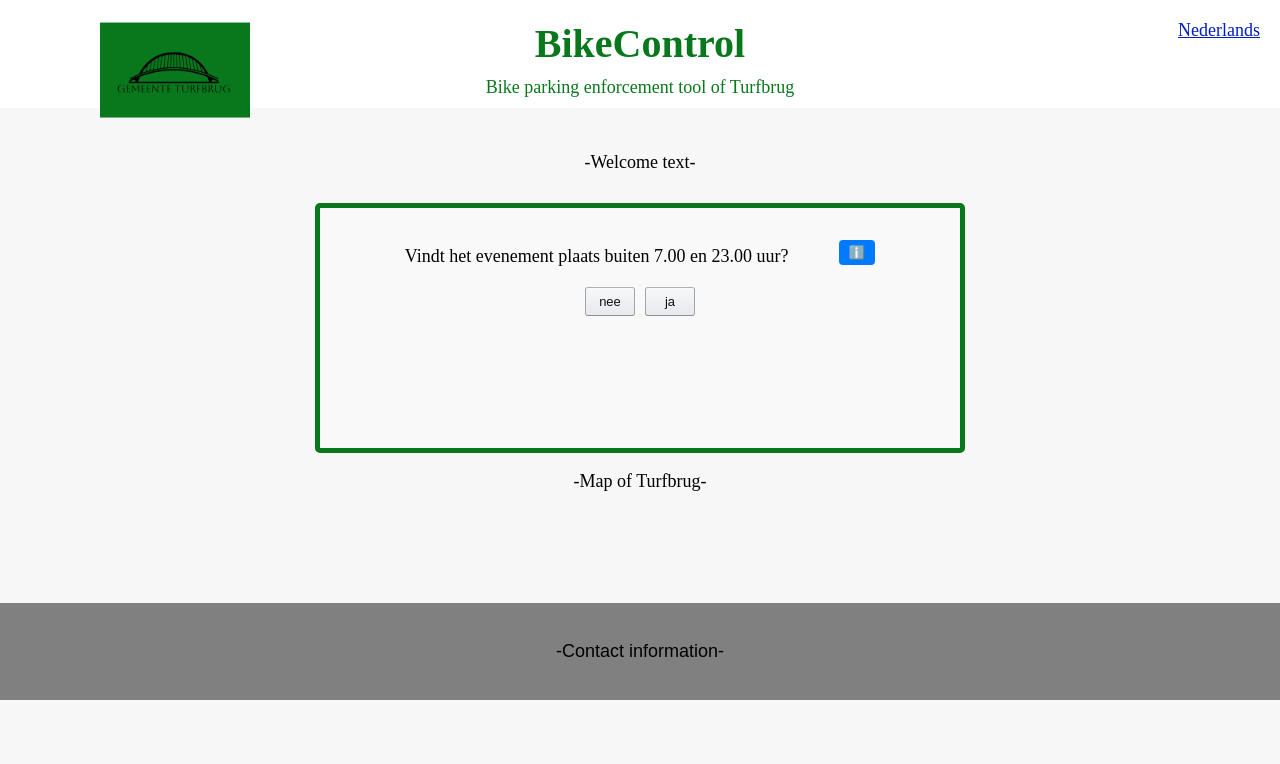
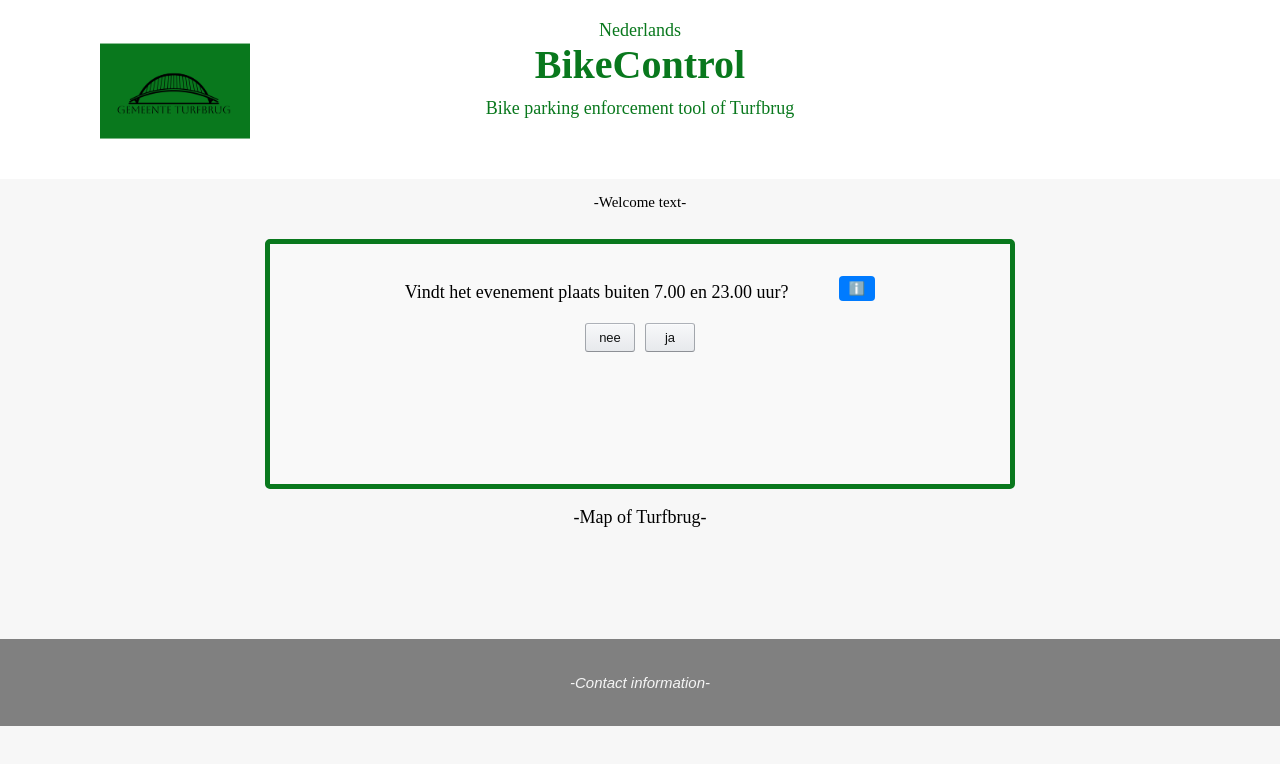
Before and after one commit to Dikke10/Handhaving_Turfbrug, a plain HTML site: page EnglishPage.html in a window 1280 px wide. Drawn offline with Linux system fonts and the light colour scheme; files whose address does not match are found by name.

Commit message:
Update stylesheet.css
v3

```diff
--- a/stylesheet.css
+++ b/stylesheet.css
@@ -29,14 +29,17 @@ header {
     align-items: center;
     text-align: center;
     padding-top: 20px;
+    padding-bottom: 50px;
 }
 
 footer {
     background-color: #808080;
-    color: black;
+    color: whitesmoke;
     text-align: center;
     padding: 20px;
     font-family: Arial, Helvetica, sans-serif;
+    font-style: italic;
+    font-size: 15px;
     flex-shrink: 0;
     margin-bottom: 0;
 }
@@ -45,14 +48,7 @@ footer {
     flex:1;
 }
 
-.language {
-    position: absolute;
-    top: 20px;
-    right: 20px;
-    margin:0;
-    text-decoration: underline;
-    color:#001dc3;
-}
+
 
 .header-content {
     position: relative;
@@ -90,11 +86,12 @@ header p:nth-child(3) {
 
         /* Welkomstekst*/
 .welkomsTekst {
-    padding: 16%;
-    padding-top: 2%;
+   padding-left: 10%;
+   padding-right: 10%;
     padding-bottom: 1%;
     text-align: center;
-    font-size: 18px;
+    font-size: 15px;
+
 }
 #Welkom2 {
     font-size: 15px;
@@ -107,13 +104,14 @@ header p:nth-child(3) {
     border: 5px solid #09781d;
     border-radius: 5px;
     background-color: #f9f9f9;
-    width: 600px;
+    width: 700px;
     height:200px;
     margin: 0 auto;
 }
 
 #beslisboom p { /* p bevat de vragen van de beslisboom */
     margin-bottom: 10px;
+    text-align: center;
 }
 
 #beslisboom ul { /* ul is de unorganised list */
@@ -159,7 +157,7 @@ header p:nth-child(3) {
             color: #fff;
             text-align: center;
             border-radius: 6px;
-            padding: 5px 0;
+            padding: 20px;
             position: absolute;
             z-index: 1;
             bottom: 125%; /* Plaats de tooltip boven de knop */
@@ -191,6 +189,7 @@ header p:nth-child(3) {
     align-items: center;
     justify-content: center;
     margin-bottom: 10px; /* Ruimte onder elke vraag */
+
 }
 
 .answer-container {
```
